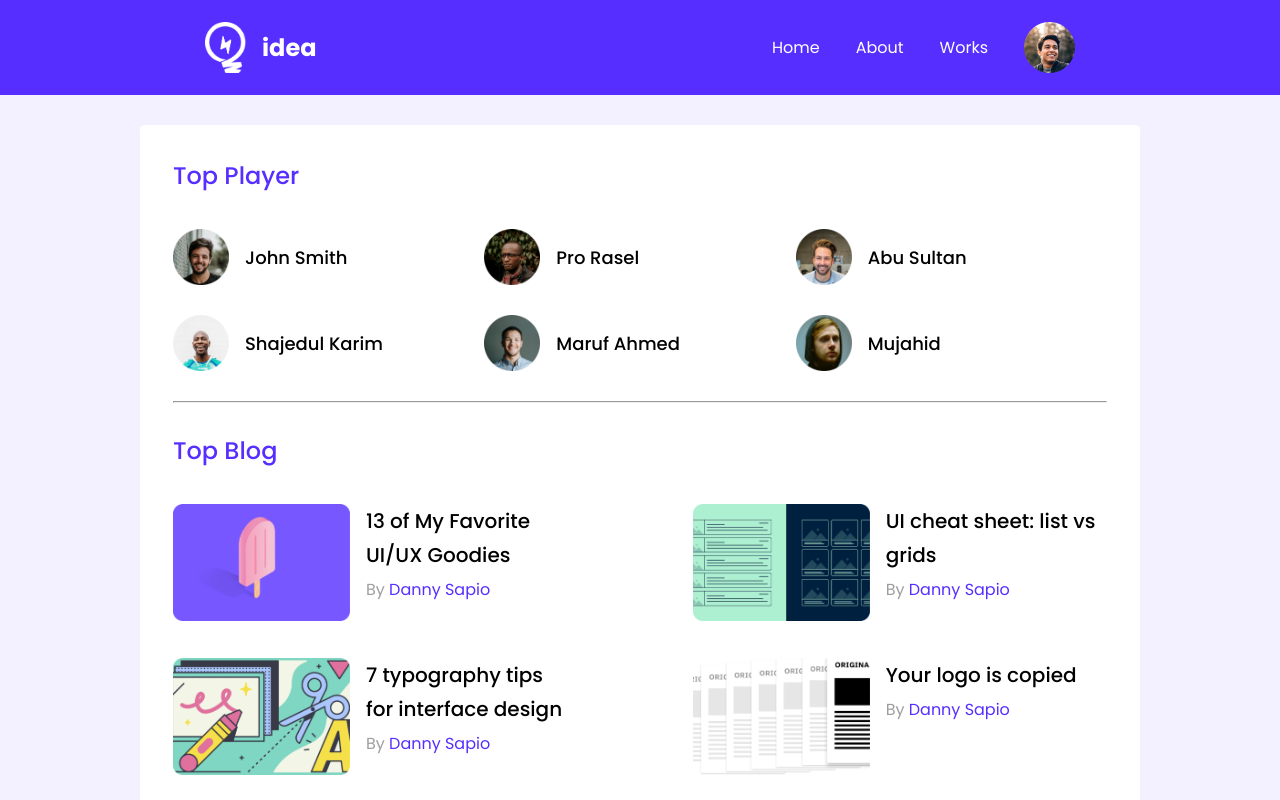
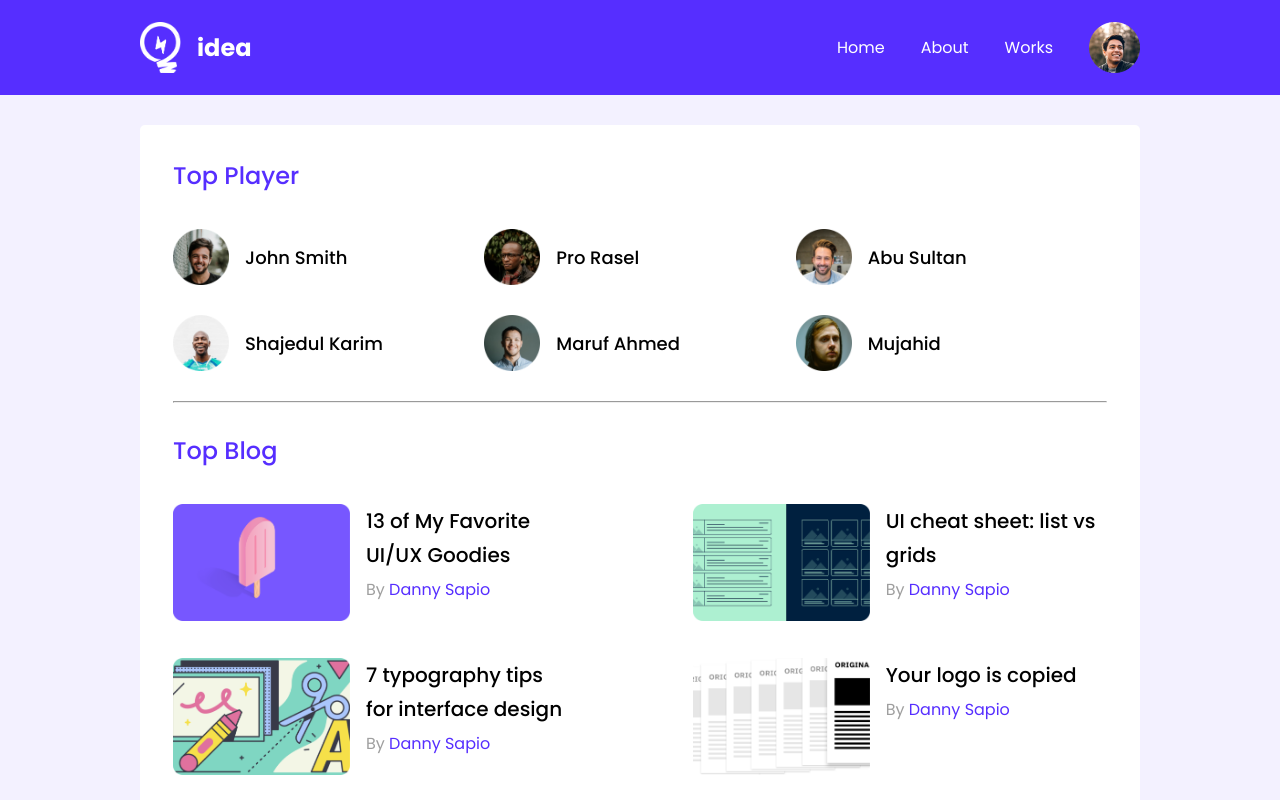
Before and after one commit to Murad501/Flex-Grid-Responsive, a plain HTML site: page index.html in a window 1280 px wide. Shown: the top 800 px of the page. Drawn offline with nearby package versions, Linux system fonts and the light colour scheme.

Commit message:
modifi some file

```diff
--- a/style.css
+++ b/style.css
@@ -48,7 +48,7 @@ header {
     margin-bottom: 30px;
 }
 .navbar {
-    width: 870px;
+    width: 1000px;
 }
 .nav-items {
     display: flex;
```
